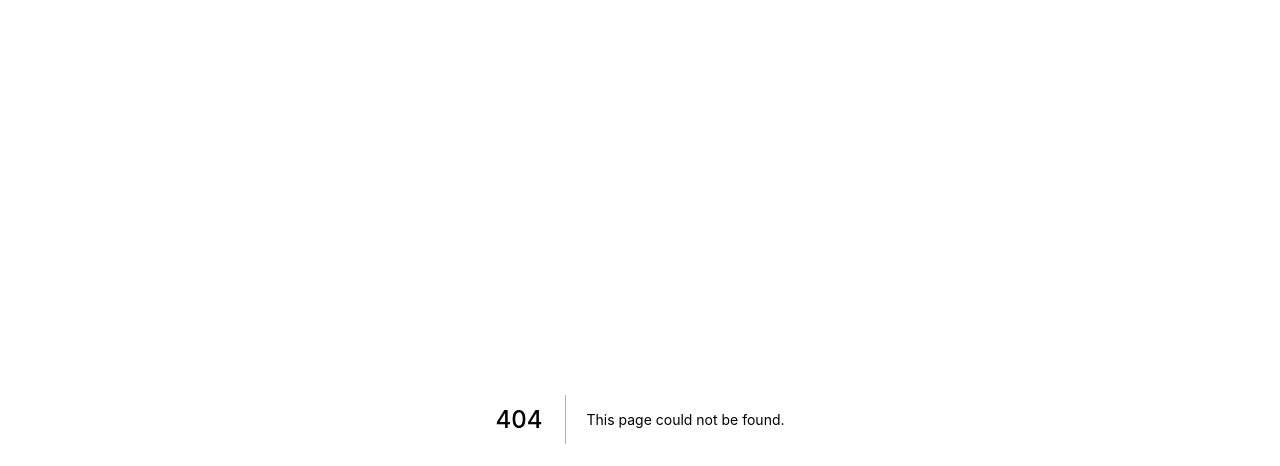
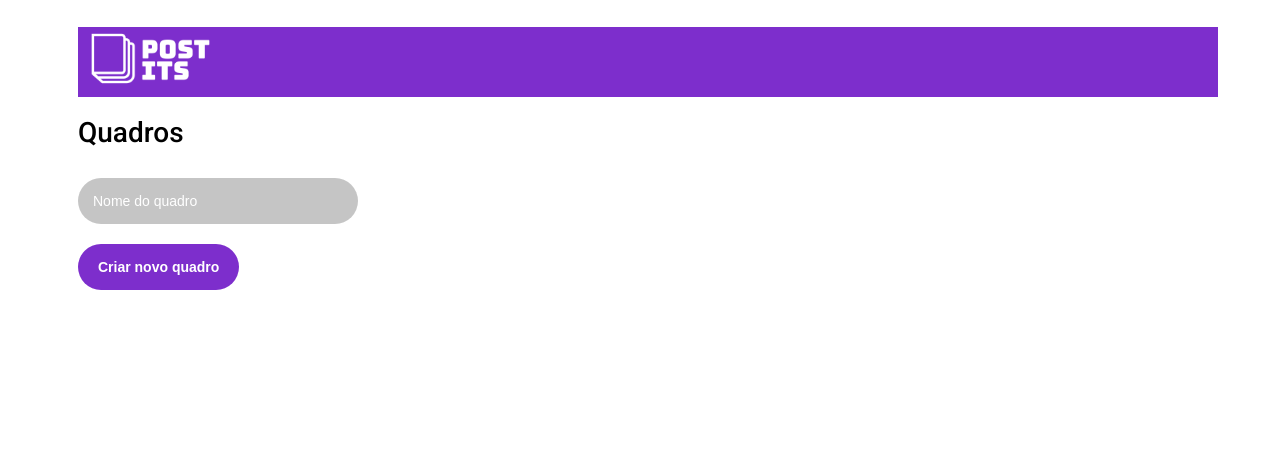
Before and after one commit to consultfabiano/postit-frontend, a Next.js app: page /dashboard in a window 1280 px wide. Before the commit this address had no page. Shown: the top 466 px of the page. Built offline with nearby package versions, Linux system fonts and the light colour scheme.

Commit message:
iniciando dashboard page

```diff
--- /dev/null
+++ b/pages/dashboard.js
@@ -0,0 +1,18 @@
+import H1 from '../src/components/typography/h1'
+import Container from '../src/components/layout/container'
+import InfoBar from '../src/components/InfoBar'
+import NewBoard from '../src/components/Dashboard/newBoard'
+
+function DashboardPage () {
+    return (
+        <>
+            <Container>
+                <InfoBar />
+                <H1>Quadros</H1>
+                <NewBoard />
+            </Container>
+        </>
+    )
+}
+
+export default DashboardPage
--- a/pages/index.js
+++ b/pages/index.js
@@ -13,9 +13,7 @@
 function HomePage () {
     return (
             <StyledHomePage>
-            <FormSpace>
-
-            </FormSpace>
+            <FormSpace />
             </StyledHomePage>
 
     )
--- /dev/null
+++ b/src/components/Dashboard/newBoard.js
@@ -0,0 +1,34 @@
+import styled from "styled-components";
+import Input from '../Inputs/input'
+import Button from '../Buttons/button'
+
+const StyledForm = styled.form`
+    display-flex;
+
+    @media (max-width: 550px) {
+        flex-direcion: column;
+    }
+`
+
+const InputSpacing = styled.div`
+    margin-rigth: 20px:
+`
+
+function NewBoard () {
+
+    const handleSubmitNewForm = (e) => {
+        e.preventDefaut()
+    }
+
+    return (
+        <StyledForm onSubmit={handleSubmitNewForm}>
+            <InputSpacing>
+                <Input type="text" placeholder="Nome do quadro" required />
+            </InputSpacing>
+
+            <Button type="submit">Criar novo quadro</Button>
+        </StyledForm>
+    )
+}
+
+export default NewBoard
--- /dev/null
+++ b/src/components/InfoBar/index.js
@@ -0,0 +1,19 @@
+import styled from 'styled-components'
+import Image from 'next/image'
+
+const StyledInfoBar = styled.div`
+background-color: ${({theme})=> theme.colors.primary};
+height: 70px;
+width: 100%;
+
+`
+
+function InfoBar () {
+    return (
+        <StyledInfoBar>
+            <a href="/"><Image src="/logo.svg" width="145" height="63"/></a>
+        </StyledInfoBar>
+    )
+}
+
+export default InfoBar
--- /dev/null
+++ b/src/components/layout/container.js
@@ -0,0 +1,8 @@
+import styled from 'styled-components'
+
+const Container = styled.div`
+    margin: 0 auto;
+    max-width: 1140px;
+    width: 90%;
+`
+export default Container
--- /dev/null
+++ b/src/components/typography/h1.js
@@ -0,0 +1,7 @@
+import styled from 'styled-components'
+
+const H1 = styled.h1`
+    font-weight: 500;
+    font-size: 28px;
+`
+export default H1
```
